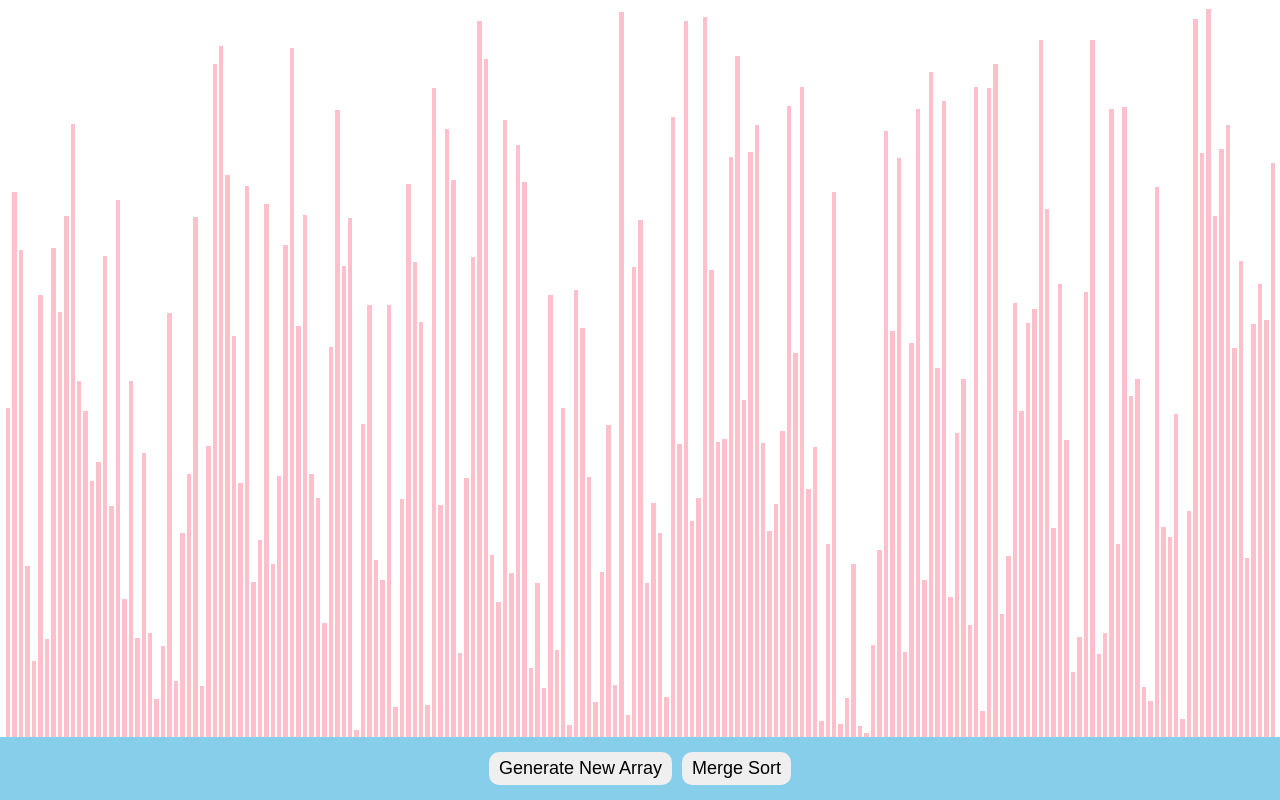
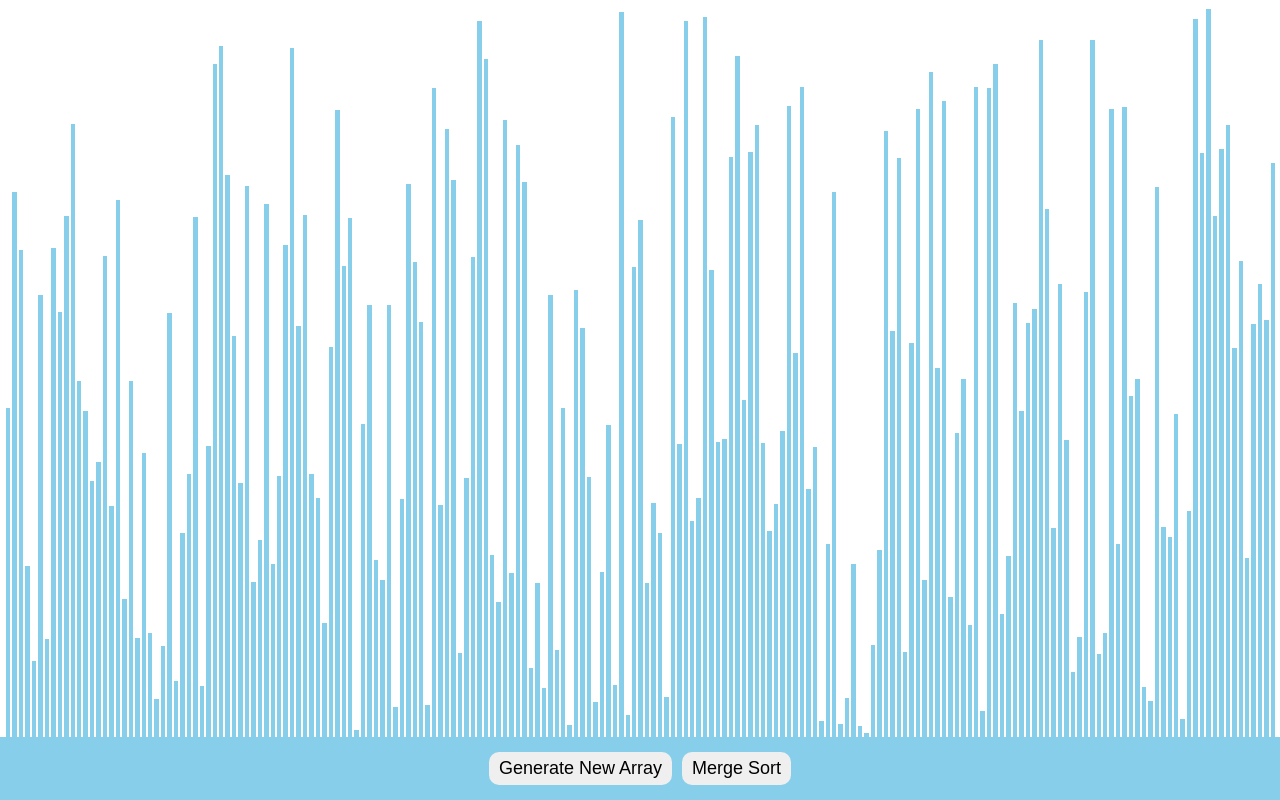
Before and after one commit to maahsnd/Sort-Visualizer, a React (Vite) app: page / in a window 1280 px wide. Built offline with nearby package versions, Linux system fonts and the light colour scheme.

Commit message:
Change original bar color

```diff
--- a/src/components/sort_visualizer/sortVisualizer.module.css
+++ b/src/components/sort_visualizer/sortVisualizer.module.css
@@ -15,7 +15,7 @@
 }
 
 .intBar {
-    background-color: pink;
+    background-color: skyblue;
     width: 5px;
     margin: 0 1px;
     flex: 1;
```
